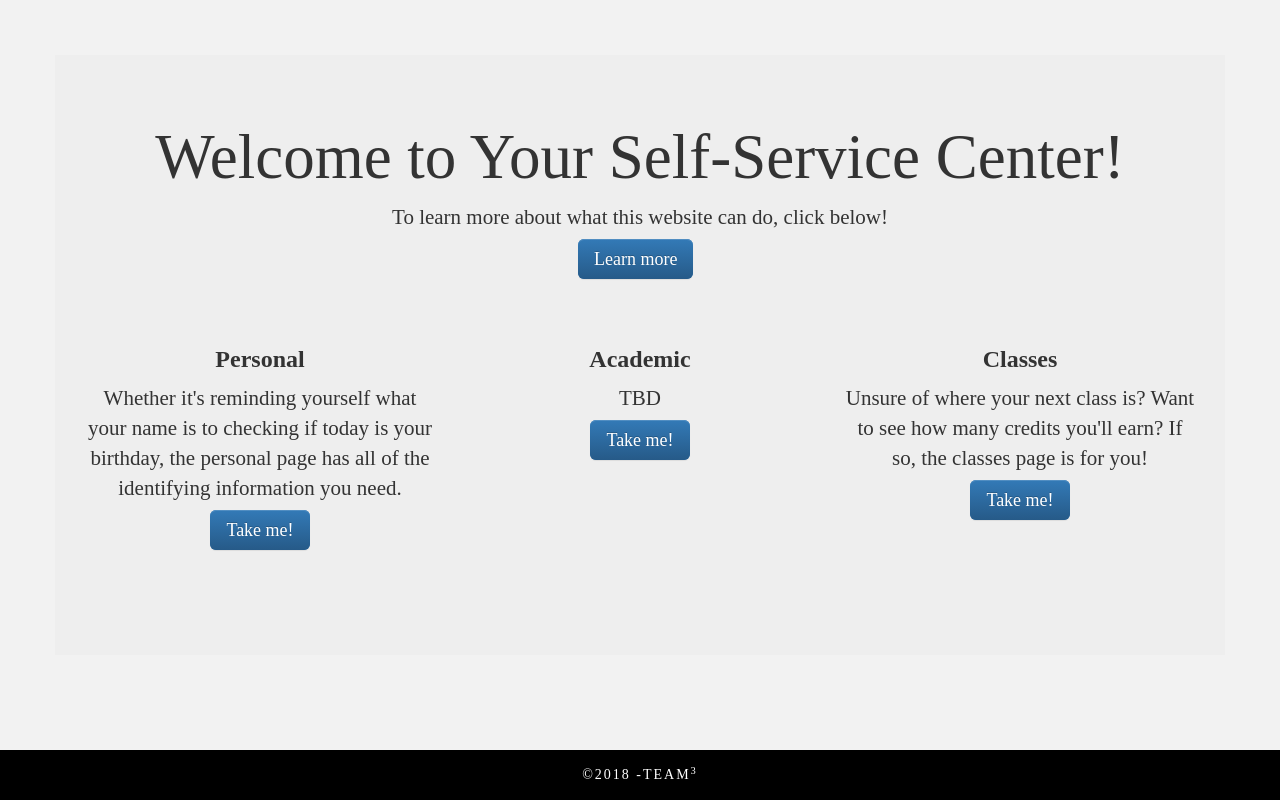
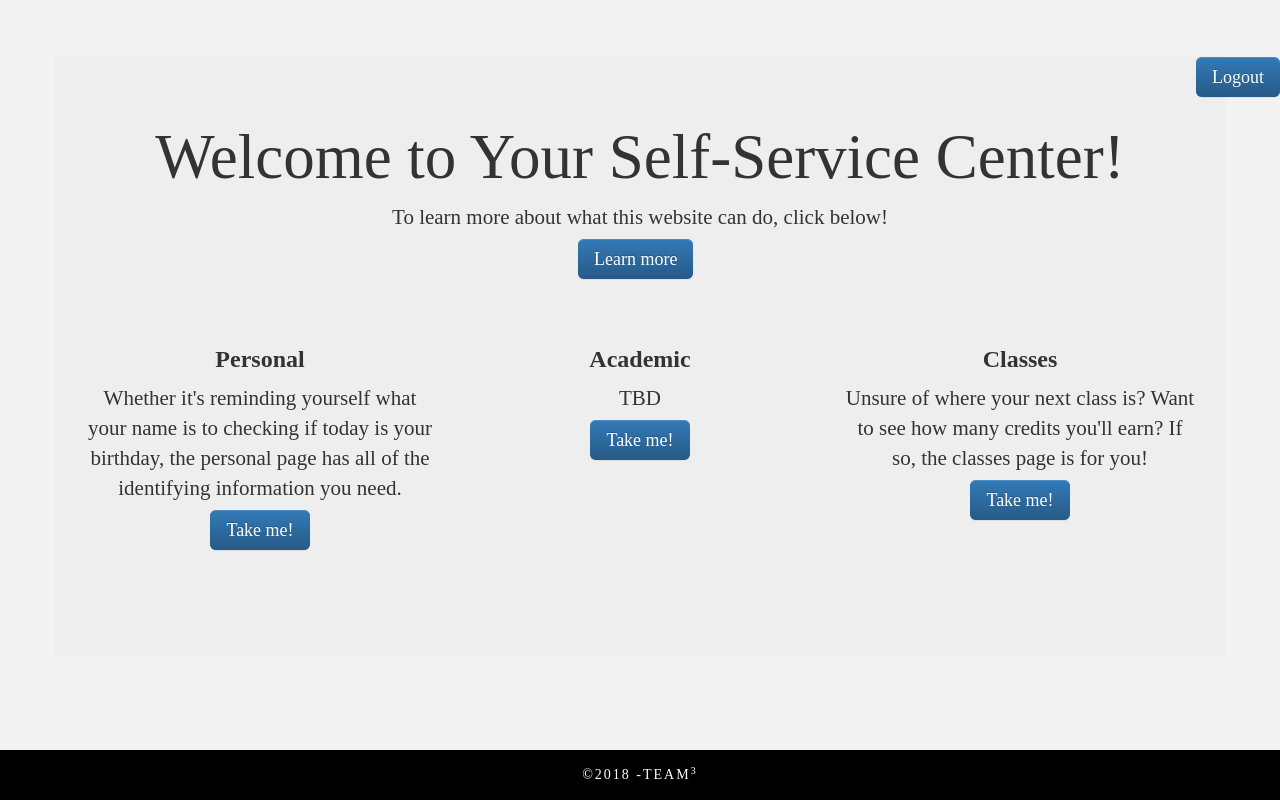
Before and after one commit to AveryBuehler/StudentWebAccess, a website: page views/index.html in a window 1280 px wide. Drawn offline with nearby package versions, Linux system fonts and the light colour scheme; a script that the page names is missing.

Commit message:
Added Logout functionality on all current and avaliable pages.

```diff
--- a/public/style/style.css
+++ b/public/style/style.css
@@ -69,6 +69,12 @@ header {
     margin-top: 15px;
     margin-left: 25px;
     letter-spacing: 4px;
+}
+
+.logout {
+	/*text-align: right;*/
+	margin-top: 10px;
+	float: right;
 }
 
 nav {
--- a/views/index.html
+++ b/views/index.html
@@ -18,6 +18,10 @@
 </head>
 
 <body>
+	<!-- Logout -->
+	<div class ="logout">
+      <a class="btn-lg btn-primary" href="/logout" role="button">Logout</a>
+    </div>
     <!-- Navigation -->
     <div class="jumbotron container mainsection">
         <h1>Welcome to Your Self-Service Center!</h1>
```
Also changed, not shown: views/academic.html (+1 -0 lines), views/classes.html (+1 -0 lines), views/help.html (+1 -0 lines), views/personal.html (+1 -0 lines).
